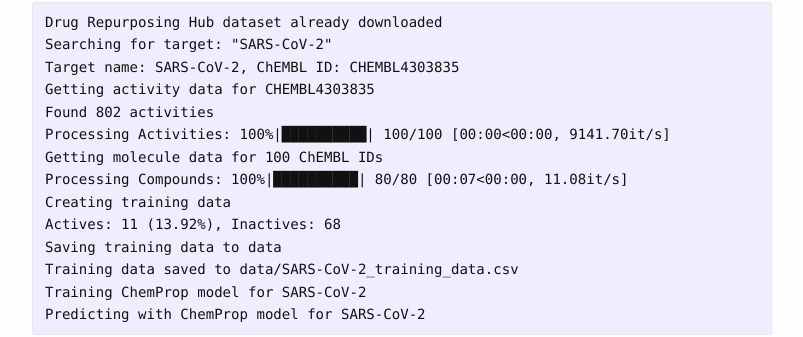
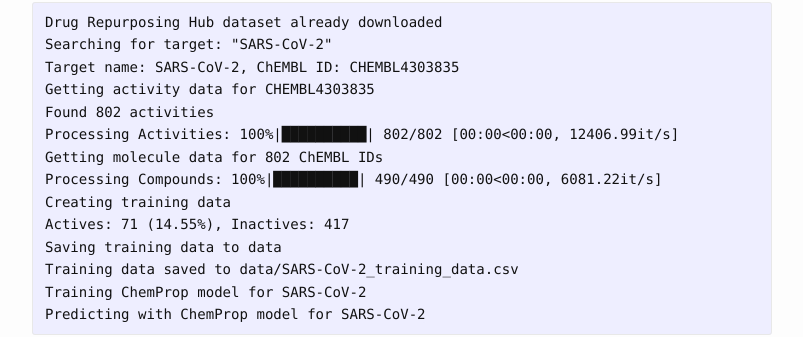
Before and after one commit to jonswain/jonswain.github.io, a Jekyll site: the page built from _posts/2025-05-03-drug-repurposing-using-ai.md, in a window 1280 px wide and 900 px high, scrolled down 9543 px. Shown: the part 246-583 px from the top of the window, without its empty margins (238-1041 px from the left). Built offline with Jekyll 4.4.1, drawn with Linux system fonts in a browser that asks for light colours.

Commit message:
Fix text for COVID example

```diff
--- a/_posts/2025-05-03-drug-repurposing-using-ai.md
+++ b/_posts/2025-05-03-drug-repurposing-using-ai.md
@@ -321,11 +321,11 @@
     Target name: SARS-CoV-2, ChEMBL ID: CHEMBL4303835
     Getting activity data for CHEMBL4303835
     Found 802 activities
-    Processing Activities: 100%|██████████| 100/100 [00:00<00:00, 9141.70it/s]
-    Getting molecule data for 100 ChEMBL IDs
-    Processing Compounds: 100%|██████████| 80/80 [00:07<00:00, 11.08it/s]
+    Processing Activities: 100%|██████████| 802/802 [00:00<00:00, 12406.99it/s]
+    Getting molecule data for 802 ChEMBL IDs
+    Processing Compounds: 100%|██████████| 490/490 [00:00<00:00, 6081.22it/s]
     Creating training data
-    Actives: 11 (13.92%), Inactives: 68
+    Actives: 71 (14.55%), Inactives: 417
     Saving training data to data
     Training data saved to data/SARS-CoV-2_training_data.csv
     Training ChemProp model for SARS-CoV-2
```
